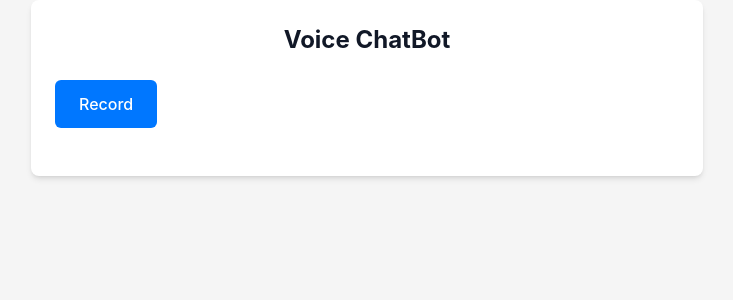
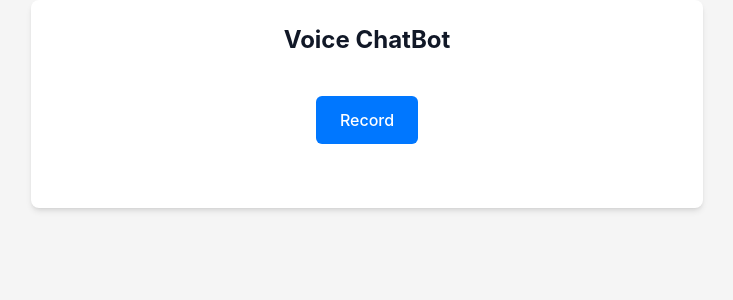
Before and after one commit to alirni/chatbot-next, a Next.js app: page / in a window 1280 px wide. Shown: the top 300 px of the page, without its empty margins (273-1006 px from the left). Built offline with nearby package versions, Linux system fonts and the light colour scheme.

Commit message:
fix: add loading

```diff
--- a/src/components/RecordButton/RecordButton.tsx
+++ b/src/components/RecordButton/RecordButton.tsx
@@ -2,29 +2,32 @@
 import { useState, useRef, FC } from 'react';
 import { RecordButtonProps } from './RecordButton.type';
 
-const RecordButton: FC<RecordButtonProps> = ({ onStop }) => {
+const RecordButton: FC<RecordButtonProps> = ({ onStop, disabled = false }) => {
   const [recording, setRecording] = useState(false);
-  const mediaRecorderRef = useRef<MediaRecorder | null>(null); // useRef to persist across renders
-  const audioChunksRef = useRef<Blob[]>([]); // Store audio chunks in a ref to preserve data between renders
+  const [loading, setLoading] = useState(false); // Loading state for processing
+  const mediaRecorderRef = useRef<MediaRecorder | null>(null);
+  const audioChunksRef = useRef<Blob[]>([]);
 
   const startRecording = async () => {
     try {
       const stream = await navigator.mediaDevices.getUserMedia({ audio: true });
       const mediaRecorder = new MediaRecorder(stream);
-      mediaRecorderRef.current = mediaRecorder; // Save mediaRecorder to the ref
+      mediaRecorderRef.current = mediaRecorder;
 
       mediaRecorder.ondataavailable = (e) => {
-        audioChunksRef.current.push(e.data); // Collect audio data
+        audioChunksRef.current.push(e.data);
       };
 
-      mediaRecorder.onstop = () => {
+      mediaRecorder.onstop = async () => {
         if (mediaRecorderRef.current) {
           const audioBlob = new Blob(audioChunksRef.current, {
             type: 'audio/wav',
           });
-          onStop(audioBlob); // Pass the audio Blob to the parent component
+          setLoading(true); // Start loading when processing the audio
+          await onStop(audioBlob); // Process the audio (calls the parent function)
+          setLoading(false); // Stop loading after processing
         }
-        audioChunksRef.current = []; // Reset audio chunks after stop
+        audioChunksRef.current = [];
       };
 
       mediaRecorder.start();
@@ -36,7 +39,7 @@ const RecordButton: FC<RecordButtonProps> = ({ onStop }) => {
 
   const stopRecording = () => {
     if (mediaRecorderRef.current) {
-      mediaRecorderRef.current.stop(); // Stop the recording
+      mediaRecorderRef.current.stop();
       setRecording(false);
     } else {
       console.error('Media recorder is not initialized');
@@ -44,17 +47,30 @@ const RecordButton: FC<RecordButtonProps> = ({ onStop }) => {
   };
 
   return (
+    <div className="flex flex-col items-center pt-4">
       <button
-      className={`px-6 py-3 rounded-md font-medium ${
+        className={`px-6 py-3 rounded-md font-medium mb-4 ${
           recording
             ? 'bg-red-500 text-white'
             : 'bg-primary text-white hover:bg-blue-600'
         }`}
         onClick={recording ? stopRecording : startRecording}
-      disabled={recording && !mediaRecorderRef.current} // Prevent calling stop if mediaRecorder is not initialized
+        disabled={
+          (recording && !mediaRecorderRef.current) || disabled || loading
+        }
       >
-      {recording ? 'Stop Recording' : 'Record'}
+        {loading ? (
+          <div className="flex items-center space-x-2 text-gray-600">
+            <div className="w-4 h-4 border-2 border-green-500 border-t-transparent rounded-full animate-spin"></div>
+            <span className="text-white">Processing...</span>
+          </div>
+        ) : recording ? (
+          'Stop Recording'
+        ) : (
+          'Record'
+        )}
       </button>
+    </div>
   );
 };
 
--- a/src/components/RecordButton/RecordButton.type.tsx
+++ b/src/components/RecordButton/RecordButton.type.tsx
@@ -1,3 +1,4 @@
 export interface RecordButtonProps {
   onStop: (audio: Blob) => void;
+  disabled?: boolean;
 }
```
Lines whose indentation alone changed are shown as unchanged.
